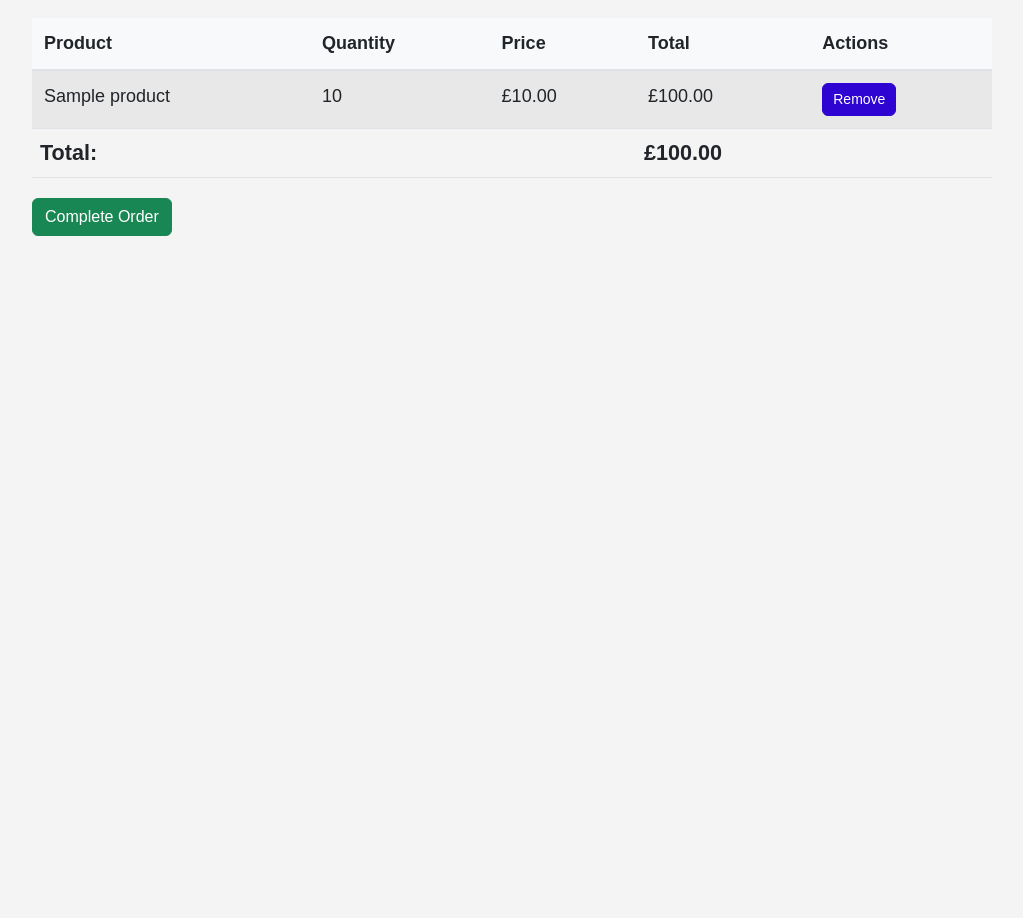
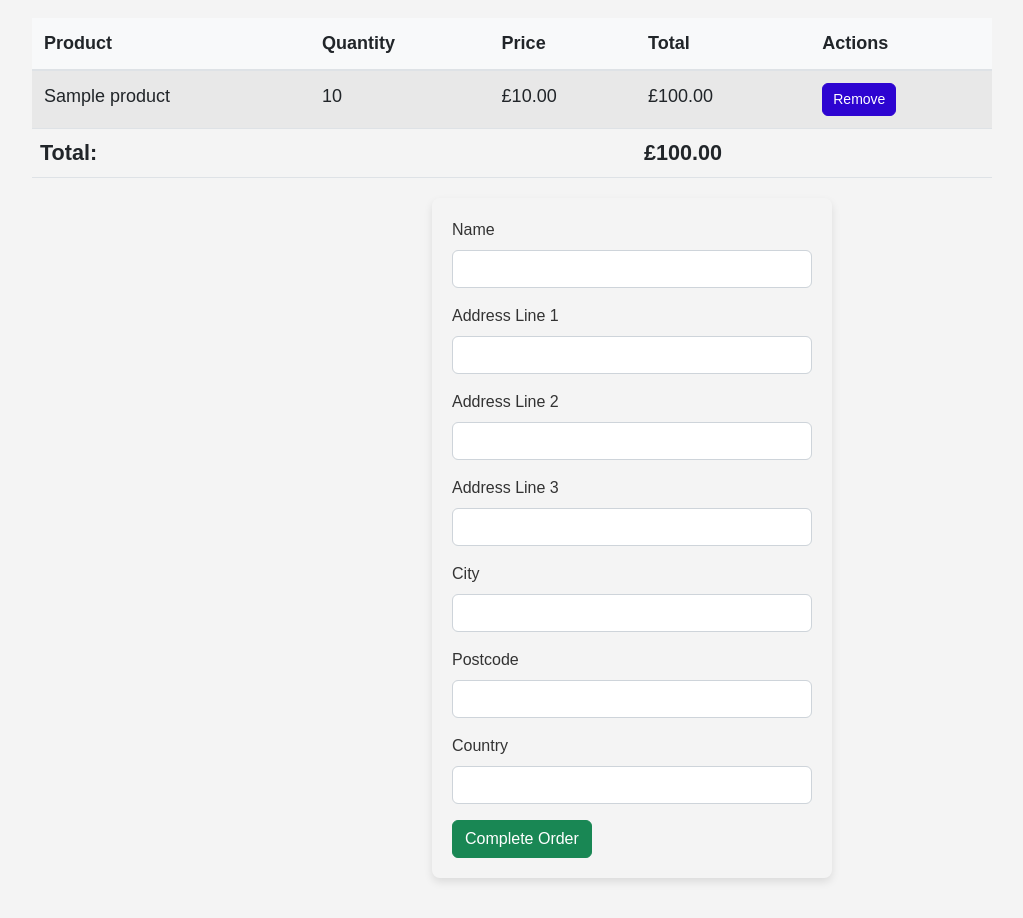
Before and after one commit to bizboz1981/ferocious-fitness, a Django app: page /cart/ in a window 1280 px wide. Shown: the part 166-1084 px from the top of the page, without its empty margins (8-1031 px from the left). Before the commit the page ends 402 px from the top, so only its background shows below. Run offline with Django 5.2, Linux system fonts and the light colour scheme; a user stored in the database is signed in; tables that the repository leaves empty hold one stand-in row (values such as "Sample post"); parts of the project's set-up code (start-up, migrations or seed data) failed here and were passed over; some libraries are stand-ins or nearby versions.

Commit message:
feat: add customer details fields to order model and update order completion process

```diff
--- a/ferociousfitness/cart/models.py
+++ b/ferociousfitness/cart/models.py
@@ -55,6 +55,15 @@ class Order(models.Model):
     created_at = models.DateTimeField(auto_now_add=True)
     total_price = models.DecimalField(max_digits=10, decimal_places=2)
 
+    # Add form fields to the Order model
+    name = models.CharField(max_length=255)
+    address_line1 = models.CharField(max_length=255, blank=True, null=True)
+    address_line2 = models.CharField(max_length=255, blank=True, null=True)
+    address_line3 = models.CharField(max_length=255, blank=True, null=True)
+    city = models.CharField(max_length=255, blank=True, null=True)
+    postcode = models.CharField(max_length=20, blank=True, null=True)
+    country = models.CharField(max_length=255, blank=True, null=True)
+
     # String representation of the order
     def __str__(self):
         return f"Order ID: {self.id}"
--- a/ferociousfitness/cart/templates/cart/view_cart.html
+++ b/ferociousfitness/cart/templates/cart/view_cart.html
@@ -36,8 +36,36 @@
         </tr>
     </tbody>
 </table>
-<form action="{% url 'complete_order' %}" method="post">
+<form action="{% url 'complete_order' %}" method="post" class="customer-details-form">
     {% csrf_token %}
+    <div class="mb-3">
+        <label for="name" class="form-label">Name</label>
+        <input type="text" class="form-control" id="name" name="name" required>
+    </div>
+    <div class="mb-3">
+        <label for="address_line1" class="form-label">Address Line 1</label>
+        <input type="text" class="form-control" id="address_line1" name="address_line1" required>
+    </div>
+    <div class="mb-3">
+        <label for="address_line2" class="form-label">Address Line 2</label>
+        <input type="text" class="form-control" id="address_line2" name="address_line2">
+    </div>
+    <div class="mb-3">
+        <label for="address_line3" class="form-label">Address Line 3</label>
+        <input type="text" class="form-control" id="address_line3" name="address_line3">
+    </div>
+    <div class="mb-3">
+        <label for="city" class="form-label">City</label>
+        <input type="text" class="form-control" id="city" name="city" required>
+    </div>
+    <div class="mb-3">
+        <label for="postcode" class="form-label">Postcode</label>
+        <input type="text" class="form-control" id="postcode" name="postcode" required>
+    </div>
+    <div class="mb-3">
+        <label for="country" class="form-label">Country</label>
+        <input type="text" class="form-control" id="country" name="country" required>
+    </div>
     <button type="submit" class="btn btn-success">Complete Order</button>
 </form>
 {% endblock content %}
--- a/ferociousfitness/cart/views.py
+++ b/ferociousfitness/cart/views.py
@@ -51,14 +51,36 @@ def remove_from_cart(request, item_id):
 
 @login_required
 def complete_order(request):
-    # Get the cart for the current user or return 404 if not found
-    cart = get_object_or_404(Cart, user=request.user)
-    # Create an order from the cart
-    order = cart.create_order()
-    # Flash message to confirm the order was completed successfully
-    messages.success(request, "Your order has been completed successfully.")
-    # Redirect to the order confirmation page with the order ID
-    return redirect("order_confirmation", order_id=order.id)
+    if request.method == "POST":
+        # Get the form data
+        name = request.POST.get("name")
+        address_line1 = request.POST.get("address_line1")
+        address_line2 = request.POST.get("address_line2")
+        address_line3 = request.POST.get("address_line3")
+        city = request.POST.get("city")
+        postcode = request.POST.get("postcode")
+        country = request.POST.get("country")
+
+        # Get the cart for the current user or return 404 if not found
+        cart = get_object_or_404(Cart, user=request.user)
+        # Create an order from the cart
+        order = cart.create_order()
+
+        # Set the order details from the form data
+        order.name = name
+        order.address_line1 = address_line1
+        order.address_line2 = address_line2
+        order.address_line3 = address_line3
+        order.city = city
+        order.postcode = postcode
+        order.country = country
+        order.save()
+
+        # Flash message to confirm the order was completed successfully
+        messages.success(request, "Your order has been completed successfully.")
+        # Redirect to the order confirmation page with the order ID
+        return redirect("order_confirmation", order_id=order.id)
+    return redirect("view_cart")
 
 
 @login_required
--- a/ferociousfitness/static/css/styles.css
+++ b/ferociousfitness/static/css/styles.css
@@ -303,3 +303,14 @@ section h3 {
     z-index: 100;
     visibility: visible;
 }
+
+/* ----------------------------------------- General Form Styling ----------------------------------- */
+
+.customer-details-form {
+    width: 33.33%;
+    margin: 0 auto;
+    padding: 20px;
+    /* background-color: #fff; */
+    border-radius: 8px;
+    box-shadow: 0 4px 8px rgba(0, 0, 0, 0.1);
+}
```
Also changed, not shown: README.md, ferociousfitness/cart/migrations/0003_order_address_line1_order_address_line2_and_more.py (added).
